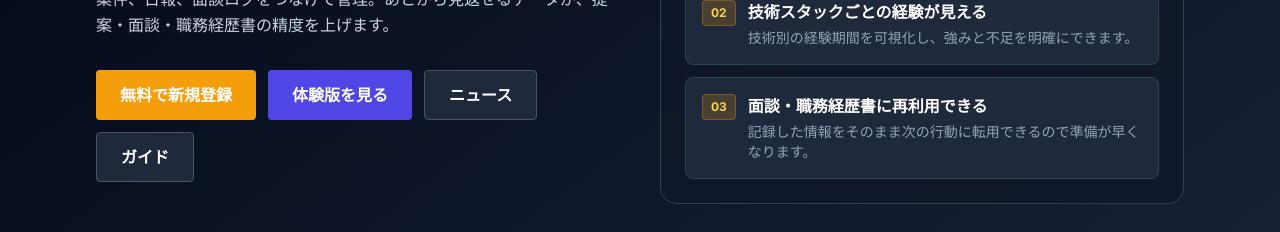
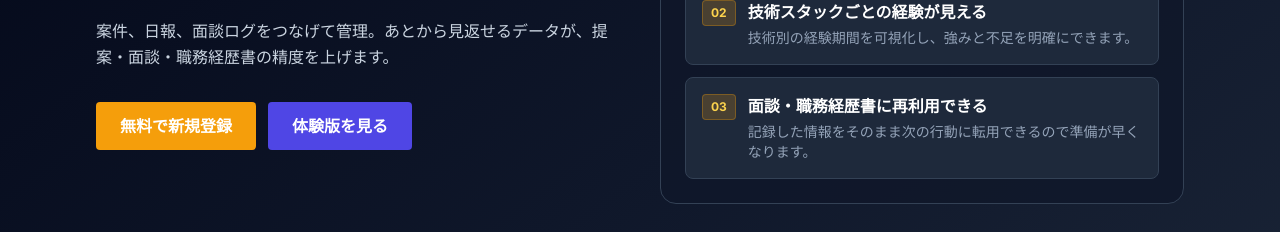
Before and after one commit to ysdev421/ses-portfolio-app, a React (Create React App) app: page / in a window 1280 px wide. Shown: the part 319-551 px from the top of the page. Built offline with nearby package versions, Linux system fonts and the light colour scheme; no server answers.

Commit message:
fix: LPの主CTA周辺からニュース・ガイド導線を除去

```diff
--- a/src/pages/LandingPage.jsx
+++ b/src/pages/LandingPage.jsx
@@ -24,8 +24,6 @@ const TRIAL_VIDEO_URL = process.env.REACT_APP_DEMO_VIDEO_URL || '';
 export default function LandingPage({
   onStartSignup,
   onStartLogin,
-  onOpenNews,
-  onOpenGuides,
   onOpenDemo,
   onNavigatePublic,
 }) {
@@ -72,12 +70,6 @@ export default function LandingPage({
               </button>
               <button onClick={onOpenDemo} className="bg-indigo-600 hover:bg-indigo-500 text-white font-bold px-6 py-3 rounded">
                 体験版を見る
-              </button>
-              <button onClick={onOpenNews} className="bg-slate-800 hover:bg-slate-700 border border-slate-600 text-white font-bold px-6 py-3 rounded">
-                ニュース
-              </button>
-              <button onClick={onOpenGuides} className="bg-slate-800 hover:bg-slate-700 border border-slate-600 text-white font-bold px-6 py-3 rounded">
-                ガイド
               </button>
             </div>
           </div>
```
